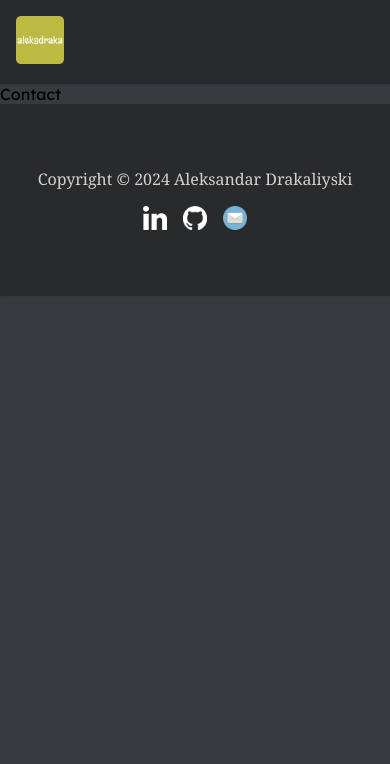
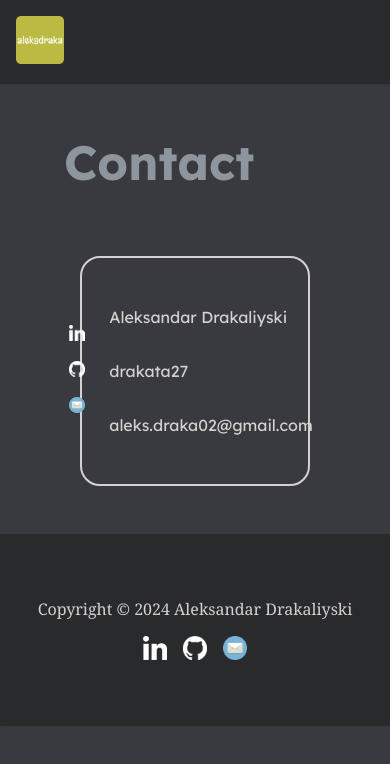
Before and after one commit to drakata27/blog-frontend, a React (Create React App) app: page /contact in a window 390 px wide. Shown: the top 764 px of the page. Built offline with nearby package versions, Linux system fonts and the light colour scheme.

Commit message:
Started working on contact page

```diff
--- a/package.json
+++ b/package.json
@@ -3,11 +3,13 @@
   "version": "0.1.0",
   "private": true,
   "dependencies": {
+    "@emailjs/browser": "^4.3.3",
     "@testing-library/jest-dom": "^5.17.0",
     "@testing-library/react": "^13.4.0",
     "@testing-library/user-event": "^13.5.0",
     "axios": "^1.6.7",
     "dayjs": "^1.11.10",
+    "emailjs": "^4.0.3",
     "jwt-decode": "^4.0.0",
     "quill": "^1.3.7",
     "quill-image-resize-module": "^3.0.0",
@@ -42,5 +44,8 @@
       "last 1 firefox version",
       "last 1 safari version"
     ]
+  },
+  "devDependencies": {
+    "dotenv": "^16.4.5"
   }
 }
--- a/src/App.css
+++ b/src/App.css
@@ -153,6 +153,7 @@ button:hover {
 .link{
   font-size: 1.2rem;
   color: orange;
+  margin-right: 1rem;
 }
 
 .link:hover{
@@ -271,7 +272,6 @@ button:hover {
 
 .socials{
   display: flex;
-  /* justify-content: baseline; */
   align-self: flex-end;
 }
 
@@ -499,6 +499,64 @@ form a:hover{
   margin-top: 5rem;
   margin-bottom: 30rem;
 }
+/* Contact */
+.contact-container-main{
+  margin: 3rem;
+}
+.contact-container{
+  display: flex;
+  align-items: center;
+  justify-content: space-between;
+  margin: 2rem;
+  border: var(--color-text) 2px solid;
+  border-radius: 20px;
+  padding: 2rem;
+}
+
+.contact-links{
+  display: flex;
+  align-items: center;
+  justify-content: space-between;
+}
+
+.links{
+  display: flex;
+  flex-direction: column;
+  align-items: center;
+}
+
+.links>a>img{
+  width: 2rem;
+  height: 2rem;
+  margin: 0.5rem;
+  justify-content: baseline;
+  align-items: center;
+}
+
+.links-text{
+  align-items: center;
+  justify-content: baseline;
+}
+.contact-form-container {
+  width: 66%;
+}
+.contact-form>input{
+  width: 100%;
+}
+
+.contact-form>textarea{
+  width: 100%;
+  height: 15rem;
+}
+
+.contact-form>button{
+  background-color: green;
+  width: 10rem;
+}
+.contact-form>button:hover{
+  background-color: darkgreen;
+}
+
 
 /* Mobile */
 @media screen and (max-width: 768px) {
@@ -587,6 +645,22 @@ form a:hover{
     width: 50%;
   }
 
+  /* Contact */
+  .contact-container{
+    flex-direction: column;
+    justify-content: none;
+  }
+  .links>a>img{
+    width: 1rem;
+    height: 1rem;
+  }
+  .contact-container p{
+    font-size: 1rem;
+  }
+  .contact-form-container {
+    width: 50%;
+  }
+
   /* Footer */
   .footer p{
     font-size: 1rem;
--- a/src/components/Contact.js
+++ b/src/components/Contact.js
@@ -1,8 +1,63 @@
-import React from 'react'
+import React, { useRef } from 'react'
+import {Link} from 'react-router-dom'
+
+import GitHub from '../assets/github.png'
+import LinkedIn from '../assets/linkedin.png'
+import Mail from '../assets/mail.png'
+
+import emailjs from '@emailjs/browser';
 
 const Contact = () => {
+  // const form = useRef();
+  // const publicKey = process.env.REACT_APP_EMAILJS_PUBLIC_KEY;
+  // const serviceId = process.env.REACT_APP_SERVICE_ID;
+  // const templateId = process.env.REACT_APP_TEMPLATE_ID;
+
+  // const sendEmail = (e) => {
+  //   e.preventDefault();
+  //   emailjs
+  //     .sendForm(serviceId, templateId, form.current, {
+  //       publicKey: publicKey,
+  //     })
+  //     .then(
+  //       () => {
+  //         console.log('SUCCESS!');
+  //         e.target.reset()
+  //       },
+  //       (error) => {
+  //         console.log('FAILED...', error.text);
+  //       },
+  //     );
+  // };
+
   return (
-    <div>Contact</div>
+    <div className='contact-container-main'>
+    <h1>Contact</h1>
+    <div className='contact-container'>
+      <div className='contact-links'>
+        <div className='links'>
+          <Link to='https://www.linkedin.com/in/aleksandar-drakaliyski/' target="_blank"><img className='social-icon' src={LinkedIn} alt='linkedin'/></Link>
+          <Link to='https://github.com/drakata27' target="_blank"><img className='social-icon' src={GitHub} alt='github'/></Link>
+          <Link to='mailto:aleks.draka02@gmail.com' target="_blank"><img className='social-icon' src={Mail} alt='mail'/></Link>
+        </div>
+
+        <div className='links-text'>
+          <p><Link to='https://www.linkedin.com/in/aleksandar-drakaliyski/' target="_blank">Aleksandar Drakaliyski</Link></p>
+          <p><Link to='https://github.com/drakata27' target="_blank">drakata27</Link></p>
+          <p><Link to='mailto:aleks.draka02@gmail.com' target="_blank">aleks.draka02@gmail.com</Link></p>
+        </div>
+      </div>
+
+      {/* <div className='contact-form-container'>
+      <form className='contact-form' ref={form} onSubmit={sendEmail}>
+          <input type="text" name="user_name"  placeholder='Name'/>
+          <input type="email" name="user_email" placeholder='Email'/>
+          <textarea name="message" placeholder='Your message...'/>
+        <button className='btn' type="submit">Send</button>
+      </form>
+      </div> */}
+    </div>
+    </div>
   )
 }
 
--- a/src/components/Header.js
+++ b/src/components/Header.js
@@ -43,7 +43,8 @@ const Header = () => {
           </>
           }
           </div>
-          {/* <Link className='link' to='/contact'>Contact</Link> */}
+          {/* <Link className='link' to='/'>Home</Link>
+          <Link className='link' to='/contact'>Contact</Link> */}
         </div>
     </div>
   )
```
Also changed, not shown: 2 other files (tests, documents, lock files or other folders).
